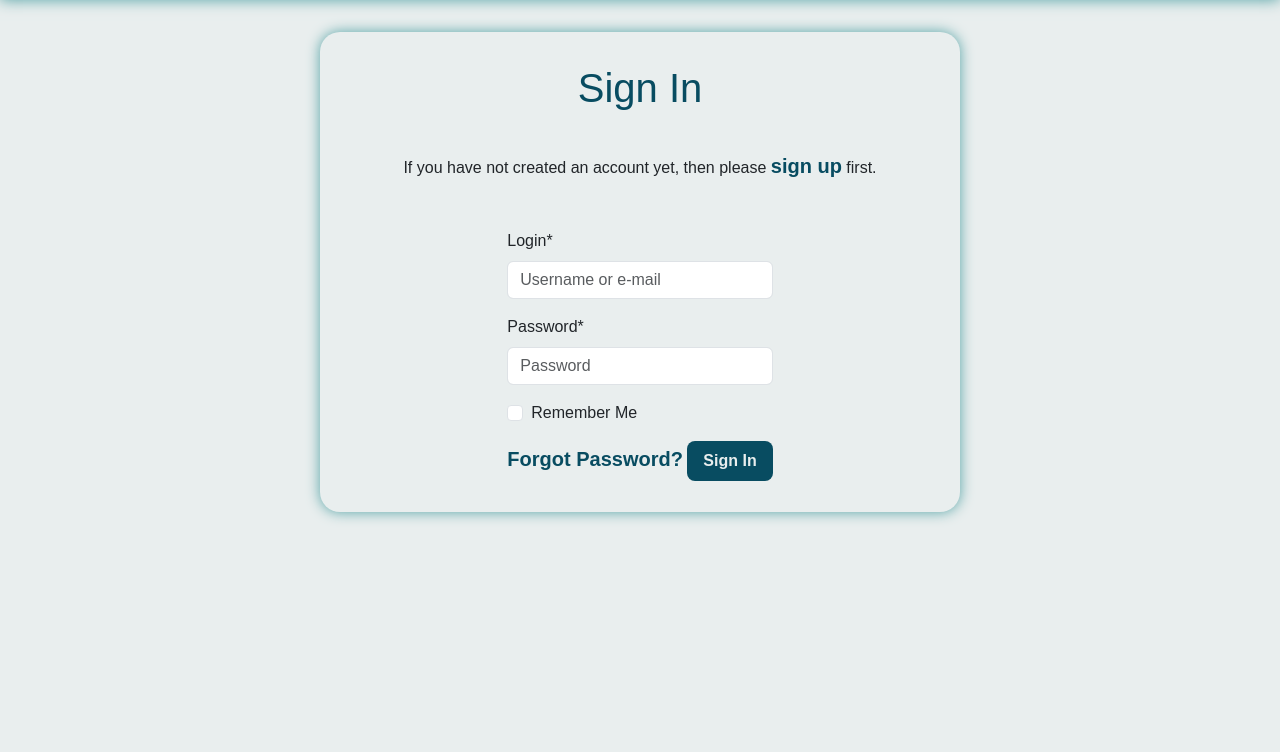
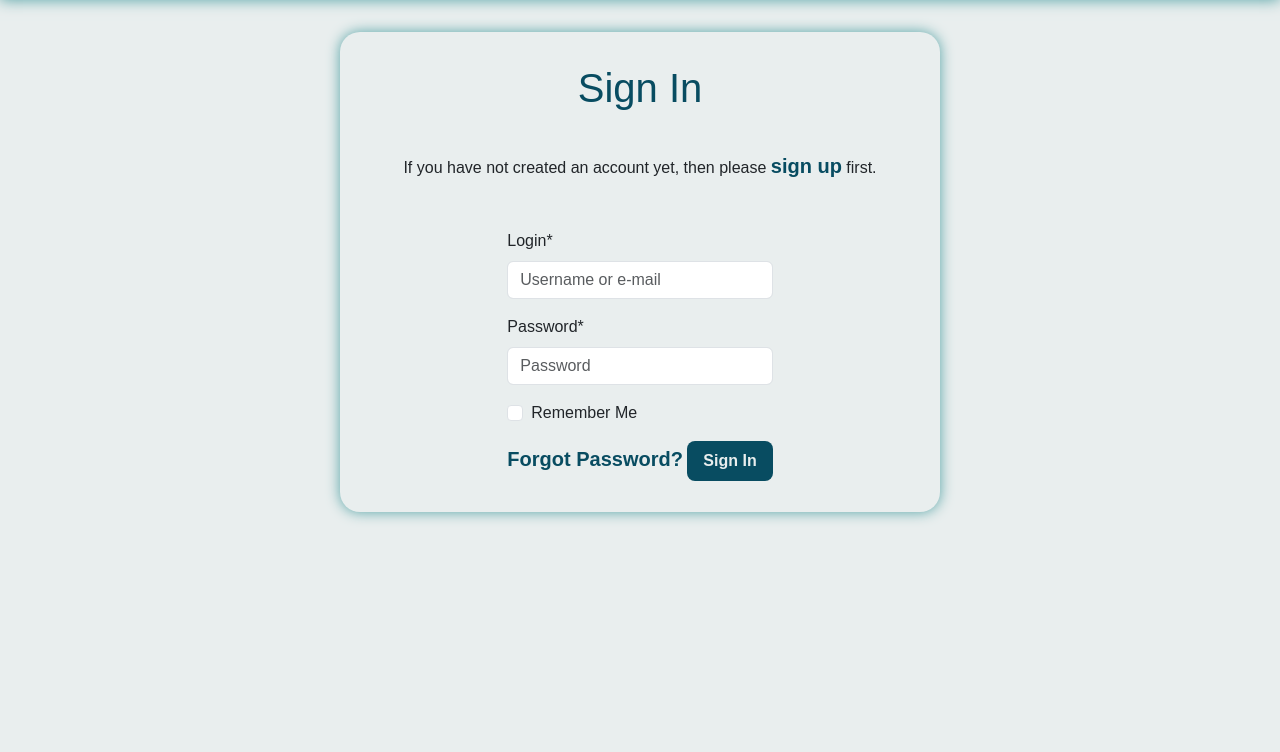
Before and after one commit to SJECollins/leabharlann, a Django app: page /accounts/login/ in a window 1280 px wide. Shown: the part 76-828 px from the top of the page. Run offline with Django 4.2, Linux system fonts and the light colour scheme; some libraries are stand-ins or nearby versions; some web fonts are replaced.

Commit message:
Fix allauth form widths

```diff
--- a/static/css/base.css
+++ b/static/css/base.css
@@ -123,7 +123,7 @@ footer {
 
 .allauth-page {
   margin: 2rem auto;
-  width: 50%;
+  width: min(90%, 600px);
   min-height: 60vh;
   display: flex;
   flex-direction: column;
```
